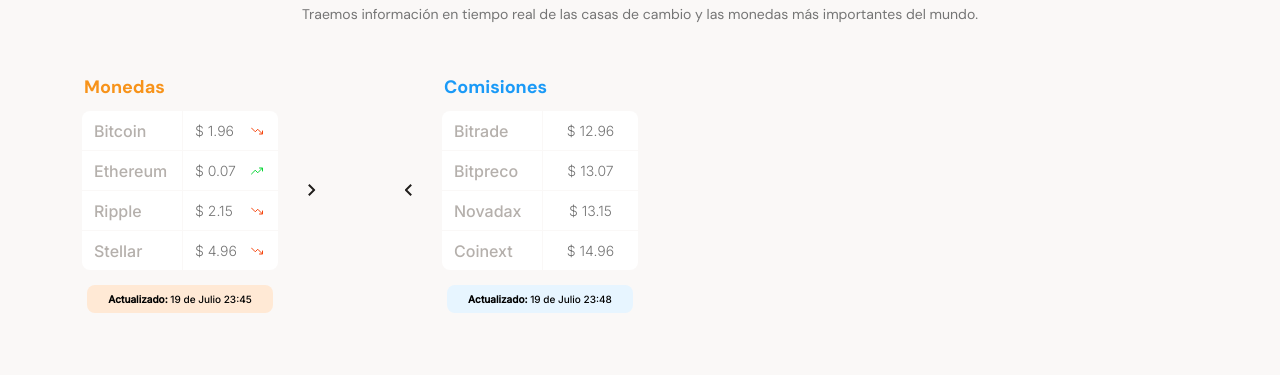
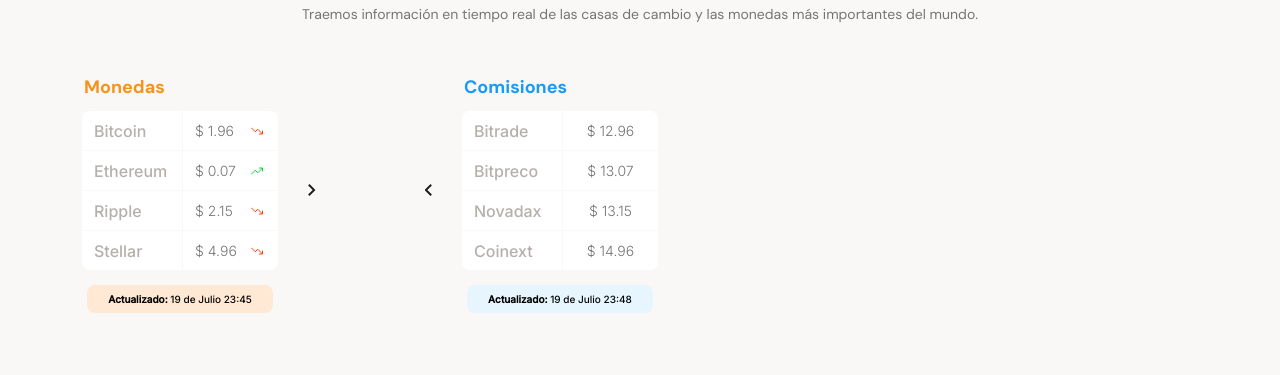
Before and after one commit to yomarguti/mobile-first-batatabit, a plain HTML site: page index.html in a window 1280 px wide. Shown: the part 693-1068 px from the top of the page. Drawn offline with Linux system fonts and the light colour scheme; files whose address does not match are found by name.

Commit message:
Contenedor principal se agrega display flex, Se configura el contenedor de las tablas con un width de 100%

```diff
--- a/styles.css
+++ b/styles.css
@@ -108,6 +108,7 @@ main {
 }
 
 .main--exchange-container {
+  display: flex;
   flex-direction: column;
   align-items: center;
   width: 100%;
@@ -150,6 +151,7 @@ main {
 }
 .main--tables-container {
   display: flex;
+  width: 100%;
   margin-right: 20px;
   overflow-x: scroll;
   overflow-y: hidden;
@@ -164,7 +166,7 @@ main {
   min-width: 290px;
   max-width: 300px;
   height: 250px;
-  margin: 5px 30px 0;
+  margin: 5px 40px 0;
   padding: 0 42px;
   scroll-snap-align: center;
 }
```
